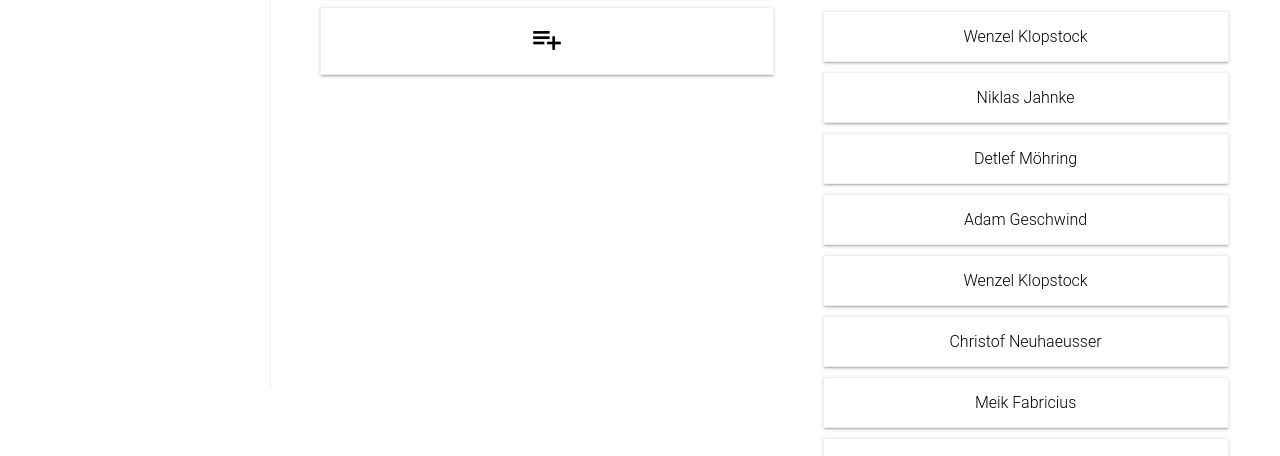
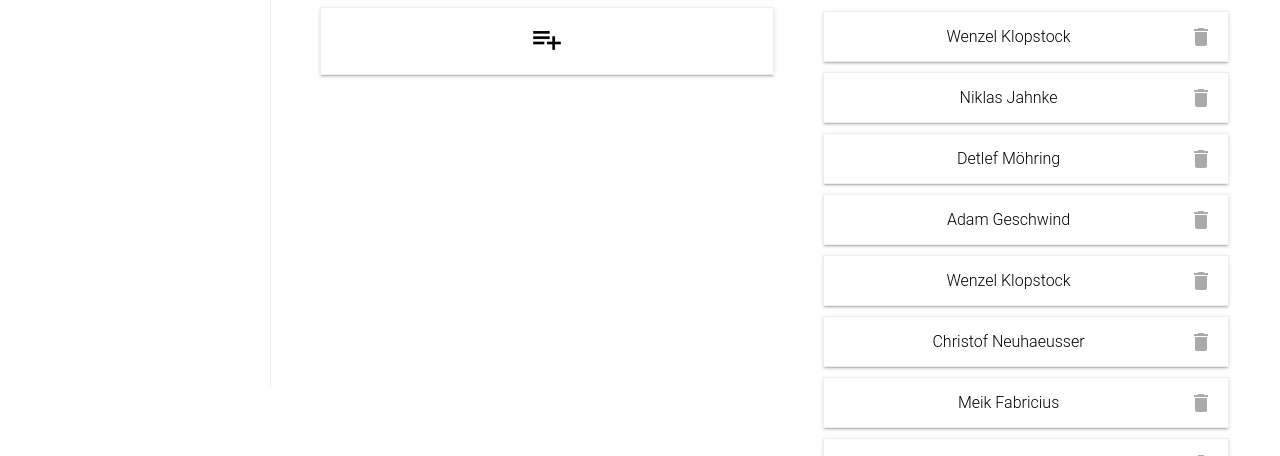
Before and after one commit to KIVBFLabor/studentnote, a plain HTML site: page classes_detail.html in a window 1280 px wide. Shown: the part 413-869 px from the top of the page. Drawn offline with Linux system fonts and the light colour scheme.

Commit message:
Im Klassen detail vies knnen nun auch zuordnungen gelscht werden.

```diff
--- a/classes_detail.html
+++ b/classes_detail.html
@@ -90,51 +90,61 @@
                         <a href="students_detail.html">
                             <li>
                                 Wenzel Klopstock
+								<span></span>
                             </li>
                         </a>
                         <a href="students_detail.html">
                             <li>
                                 Niklas Jahnke
+								<span></span>
                             </li>
                         </a>
                         <a href="students_detail.html">
                             <li>
                                 Detlef Möhring
+								<span></span>
                             </li>
                         </a>
                         <a href="students_detail.html">
                             <li>
                                 Adam Geschwind
+								<span></span>
                             </li>
                         </a>
                         <a href="students_detail.html">
                             <li>
                                 Wenzel Klopstock
+								<span></span>
                             </li>
                         </a>
                         <a href="students_detail.html">
                             <li>
                                 Christof Neuhaeusser
+								<span></span>
                             </li>
                         </a>
                         <a href="students_detail.html">
                             <li>
                                 Meik Fabricius
+								<span></span>
                             </li>
                         </a>
                         <a href="students_detail.html">
                             <li>
                                 Niklas Jahnke
+								<span></span>
                             </li>
                         </a>
                         <a href="students_detail.html">
                             <li>
                                 Detlef Möhring
+								<span></span>
                             </li>
                         </a>
                         <a href="students_detail.html">
                             <li>
                                 Adam Geschwind
+								<span></span>
                             </li>
                         </a>
                         <a href="students_detail.html">
```
